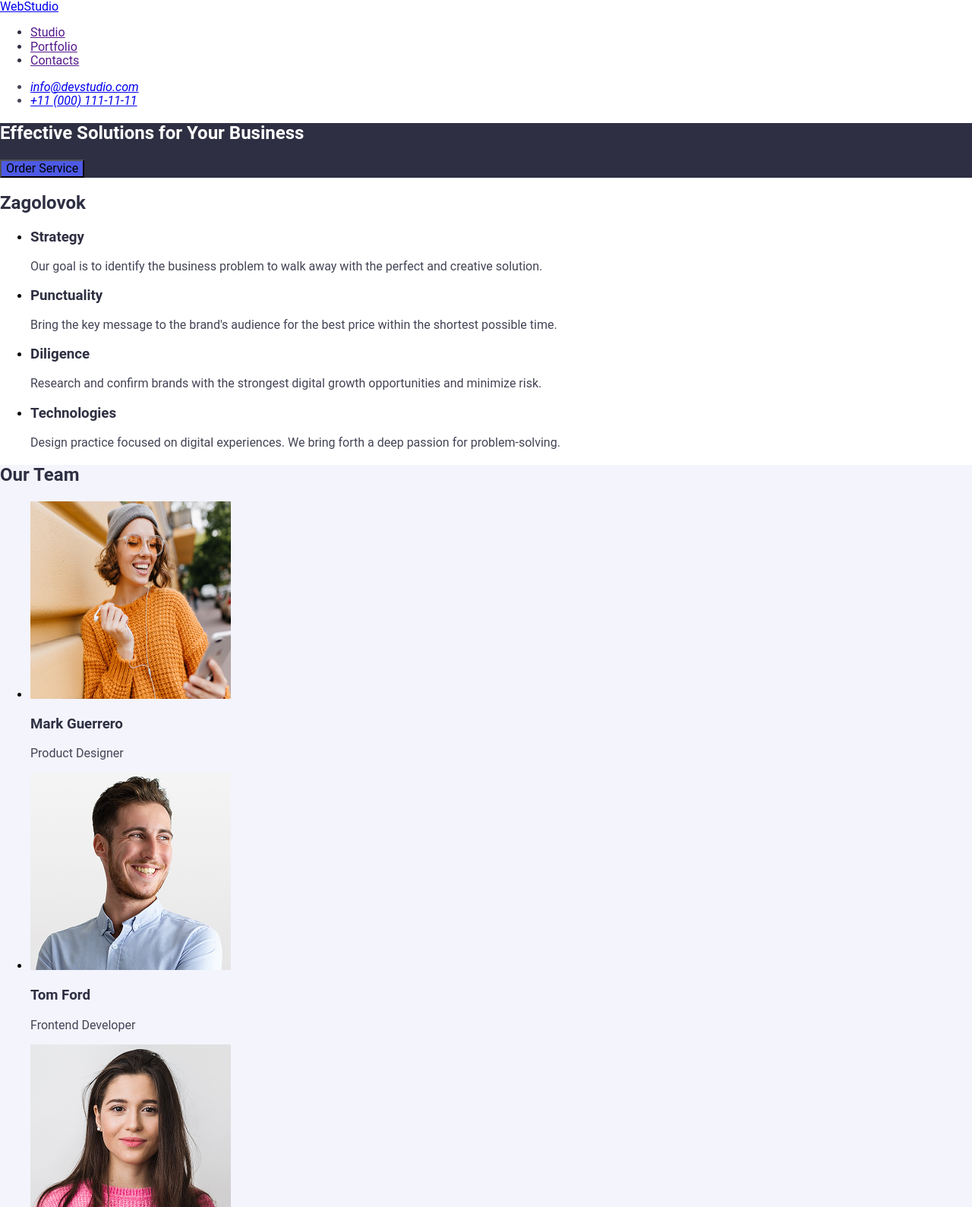
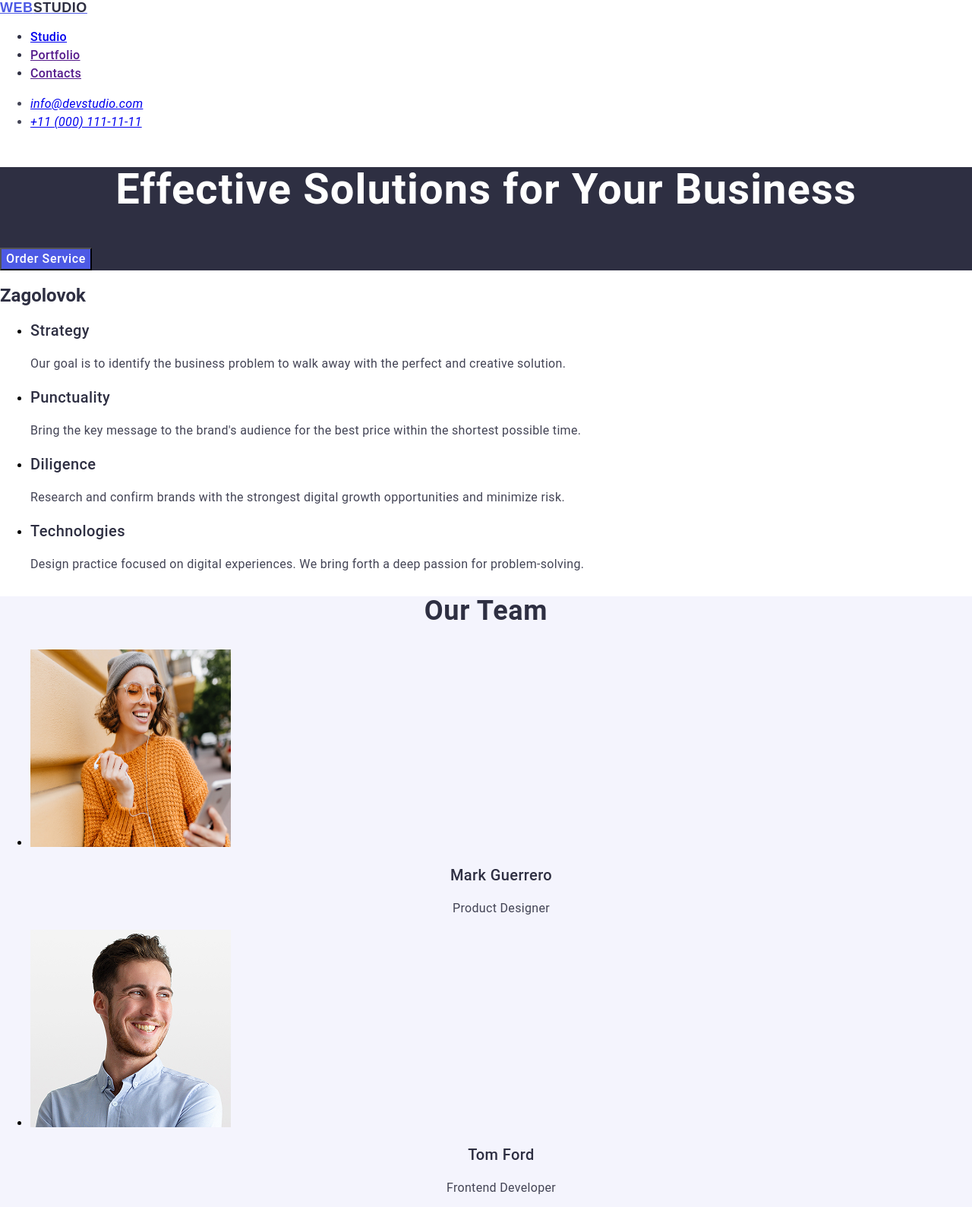
Before and after one commit to remnovmikita/goit-markup-hw-02, a plain HTML site: page index.html in a window 1280 px wide. Shown: the top 1589 px of the page at 76% size. Drawn offline with nearby package versions, Linux system fonts and the light colour scheme.

Commit message:
change problems

```diff
--- a/css/styles.css
+++ b/css/styles.css
@@ -6,26 +6,108 @@ body{
 header ul li a:hover{
     color: #404BBF;
 }
+.navigation-menu ul li a:focus{
+    color: #404bbf;
+}
+.address-menu li a:focus{
+    color: #404bbf;
+}
 h2, h3{
     color: #2E2F42;
 }
+.logo{
+    font-family: Raleway, sans-serif;
+   font-weight: 700;
+    font-size: 18px;
+    line-height: 117%;
+    letter-spacing: 0.03em;
+    text-transform: uppercase;
+    color: #4D5AE5;
+}
+.logo-studio{
+    color: #2e2f42;
+}
 .navigation-menu{
-    color: #2E2F42;
+    color: #2E2f42;
+    font-weight: 500;
+    font-size: 16px;
+    line-height: 150%;
+    letter-spacing: 0.02em;
 }
 .address-menu{
     color: #434455;
+    font-weight: 400;
+    font-size: 16px;
+    line-height: 150%;
+    letter-spacing: 0.02em;
+}
+h1{
+    color: #FFFFFF;
+    font-weight: 700;
+    font-size: 56px;
+    line-height: 107%;
+    letter-spacing: 0.02em;
+    text-align: center;
+}
+.header-adress{
+    font-size: normal;
 }
 .section_one{
+    background-color: #2E2F42;
+}
+.section_one-btn{
+    font-weight: 500;
+    font-size: 16px;
+    line-height: 150%;
+    letter-spacing: 0.04em;
     color: #FFFFFF;
-    background-color: #2E2F42;
+    cursor: pointer;
+}
+.section_one-btn:hover{
+    background-color: #404BBF;
 }
 .section_one button{
     background-color: #4D5AE5;
 }
-.section_one button:hover{
-    background-color: #404BBF;
+
+.about-menu h3{
+    font-weight: 500;
+    font-size: 20px;
+    line-height: 120%;
+    letter-spacing: 0.02em;
+    color: #2E2F42;
 }
-
+.about-menu p{
+    font-weight: 400;
+    font-size: 16px;
+    line-height: 150%;
+    letter-spacing: 0.02em;
+    color: #434455;
+}
+.team{
+    font-weight: 700;
+    font-size: 36px;
+    line-height: 111%;
+    letter-spacing: 0.02em;
+    text-align: center;
+    color: #2E2F42;
+}
+.team-name{
+    font-weight: 500;
+    font-size: 20px;
+    line-height: 120%;
+    letter-spacing: 0.02em;
+    text-align: center;
+    color: #2E2F42;
+}
+.team-text{
+    font-weight: 400;
+    font-size: 16px;
+    line-height: 150%;
+    letter-spacing: 0.02em;
+    text-align: center;
+    color: #434455;
+}
 .section_three{
     background-color: #F4F4FD;
 }
@@ -33,6 +115,44 @@ h2, h3{
 p{
     color: #434455;
 }
+
+.portfolio{
+    font-weight: 700;
+    font-size: 36px;
+    line-height: 111%;
+    letter-spacing: 0.02em;
+    text-align: center;
+    color: #2E2F42;
+}
+.portfolio-main{
+    font-weight: 500;
+    font-size: 20px;
+    line-height: 120%;
+    letter-spacing: 0.02em;
+    color: #2E2F42;
+}
+.portfolio-text{
+    font-weight: 400;
+    font-size: 16px;
+    line-height: 150%;
+    letter-spacing: 0.02em;
+    color: #434455;
+}
+.logo-footer{
+    font-weight: 700;
+    font-size: 18px;
+    line-height: 117%;
+    letter-spacing: 0.03em;
+    text-transform: uppercase;
+    color: #F4F4FD;
+}
+.footer-text{
+    font-weight: 400;
+    font-size: 16px;
+    line-height: 150%;
+    letter-spacing: 0.02em;
+}
+
 .section_four{
     background-color:#E7E9FC;
 }
--- a/index.html
+++ b/index.html
@@ -4,20 +4,22 @@
     <meta charset="UTF-8">
     <meta name="viewport" content="width=device-width, initial-scale=1.0">
     <title>Document</title>
+    <link rel="stylesheet" href="https://fonts.googleapis.com">
+    <link rel="stylesheet" href="https://fonts.gstatic.com">
    <link rel="stylesheet" href="https://cdnjs.cloudflare.com/ajax/libs/modern-normalize/3.0.1/modern-normalize.css">
     <link rel="stylesheet" href="./css/styles.css">
 </head>
 <body>
     <header>
     <nav class="navigation">
-    <a href="./index.html">WebStudio</a>
+    <a href="./index.html" class="logo">Web<span class="logo-studio">Studio</span></a>
         <ul class="navigation-menu">
-            <li><a href="">Studio</a></li>
+            <li><a href="./index.html">Studio</a></li>
             <li><a href="">Portfolio</a></li>
             <li><a href="">Contacts</a></li>
         </ul>
     </nav>
-    <address>
+    <address class="header-adress">
         <ul class="address-menu">
             <li><a href="mailto:info@devstudio.com">info@devstudio.com</a></li>
             <li><a href="tel:+110001111111">+11 (000) 111-11-11</a></li>
@@ -27,11 +29,11 @@
     <main>
         <section class="section_one">
         <h1>Effective Solutions for Your Business</h1>
-        <button type="button">Order Service</button>
+        <button type="button" class="section_one-btn">Order Service</button>
         </section>
         <section class="section_two">
             <h2>Zagolovok</h2>
-            <ul>
+            <ul class="about-menu">
                 <li> <h3>Strategy</h3>
             <p>Our goal is to identify the business
             problem to walk away with the perfect and creative solution. </p></li>
@@ -44,37 +46,37 @@
             </ul>
         </section>
         <section class="section_three">
-            <h2>Our Team</h2>
+            <h2 class="team">Our Team</h2>
             <ul>
                 <li><img src="./images/img.jpg" alt="image-photo" width="264" height="260">
-            <h3>Mark Guerrero</h3>
-            <p>Product Designer</p></li>
+            <h3 class="team-name">Mark Guerrero</h3>
+            <p class="team-text">Product Designer</p></li>
                 <li><img src="./images/img2.jpg" alt="image-photo" width="264" height="260">
-            <h3>Tom Ford</h3>
-            <p>Frontend Developer</p></li>
+            <h3 class="team-name">Tom Ford</h3>
+            <p class="team-text">Frontend Developer</p></li>
                 <li><img src="./images/img3.jpg" alt="image-photo" width="264" height="260">
-            <h3>Camila Garcia</h3>
-            <p>Marketing</p></li>
+            <h3 class="team-name">Camila Garcia</h3>
+            <p class="team-text">Marketing</p></li>
                 <li><img src="./images/img4.jpg" alt="image-photo" width="264" height="260">
-            <h3>Daniel Wilson</h3>
-            <p>UI Designer</p></li>
+            <h3 class="team-name">Daniel Wilson</h3>
+            <p class="team-text">UI Designer</p></li>
             </ul>
         </section>
         <section class="section_four">
-            <h2>Our Portfolio</h2>
+            <h2 class="portfolio">Our Portfolio</h2>
             <ul>
-                <li><img src="./images/img-5.jpg" alt=""><h3>Banking App</h3><p>App</p></li>
-                <li><img src="./images/img-4.jpg" alt=""><h3>Cashless Payment</h3><p>Marketing</p></li>
-                <li><img src="./images/img-3.jpg" alt=""><h3>Meditation App</h3><p>App</p></li>
-                <li><img src="./images/img-2.jpg" alt=""><h3>Taxi Service</h3><p>Marketing</p></li>
-                <li><img src="./images/img-1.jpg" alt=""><h3>Screen Illustrations</h3><p>Design</p></li>
-                <li><img src="./images/img.jpg" alt=""><h3>Online Courses</h3><p>Marketing</p></li>
+                <li><img src="./images/img-5.jpg" alt=""><h3 class="portfolio-main">Banking App</h3><p class="portfolio-text">App</p></li>
+                <li><img src="./images/img-4.jpg" alt=""><h3 class="portfolio-main">Cashless Payment</h3><p class="portfolio-text">Marketing</p></li>
+                <li><img src="./images/img-3.jpg" alt=""><h3 class="portfolio-main">Meditation App</h3><p class="portfolio-text">App</p></li>
+                <li><img src="./images/img-2.jpg" alt=""><h3 class="portfolio-main">Taxi Service</h3><p class="portfolio-text">Marketing</p></li>
+                <li><img src="./images/img-1.jpg" alt=""><h3 class="portfolio-main">Screen Illustrations</h3><p class="portfolio-text">Design</p></li>
+                <li><img src="./images/img.jpg" alt=""><h3 class="portfolio-main">Online Courses</h3><p class="portfolio-text">Marketing</p></li>
             </ul>
         </section>
     </main>
     <footer>
-        <a href="./index.html">WebStudio</a>
-        <p>Increase the flow of customers and sales for your business with digital marketing & growth solutions.</p>
+        <a href="./index.html" class="logo">Web<span class="logo-footer">Studio</span></a>
+        <p class="footer-text">Increase the flow of customers and sales for your business with digital marketing & growth solutions.</p>
     </footer>
 </body>
 </html>
```
